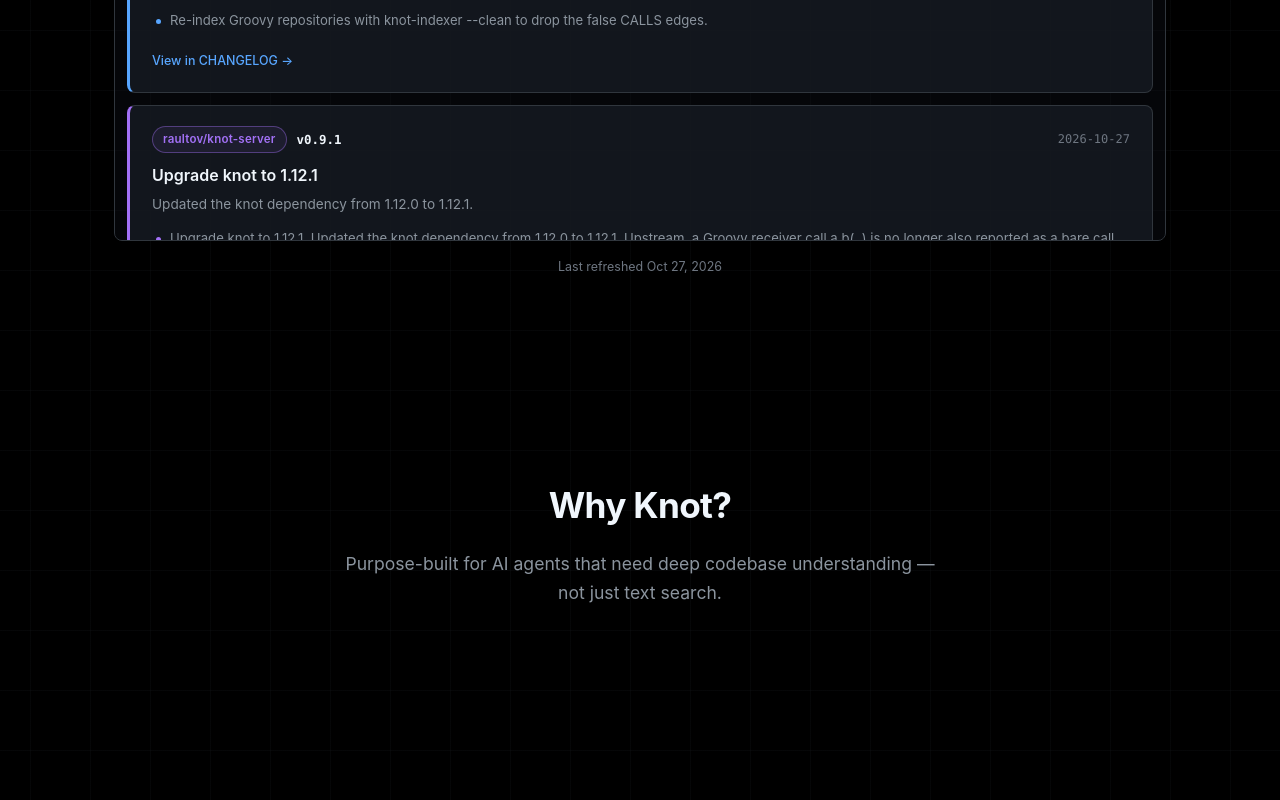
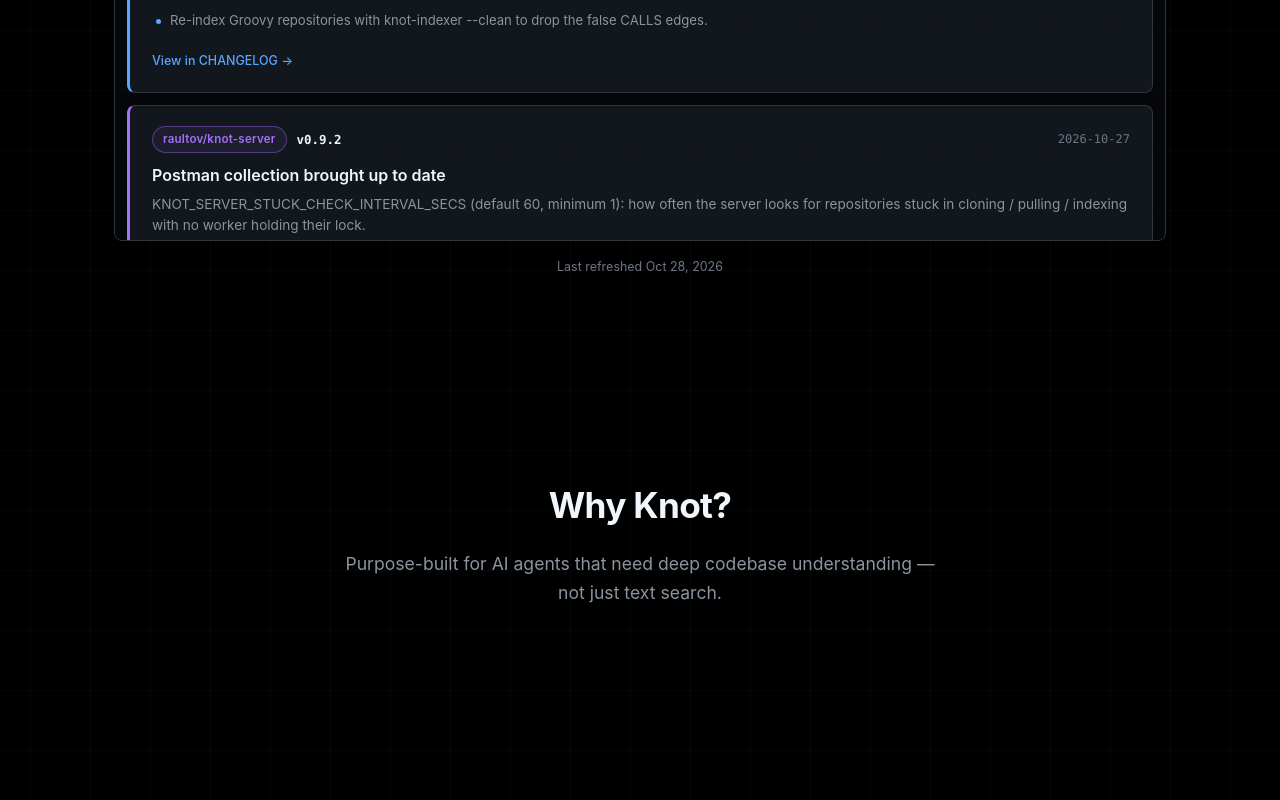
Before and after one commit to raultov/knot-site, a React (Vite) app: page / in a window 1280 px wide. Shown: the part 3540-4340 px from the top of the page. Built offline with nearby package versions, Linux system fonts and the light colour scheme.

Commit message:
feat(updates): update release feed to knot-server v0.9.2, bump to v0.8.16

```diff
--- a/index.html
+++ b/index.html
@@ -108,7 +108,7 @@
               "Local & Remote Repos",
               "Metrics & Distributed Tracing"
             ],
-            "softwareVersion": "0.9.1"
+            "softwareVersion": "0.9.2"
           }
         ]
       }
@@ -132,6 +132,6 @@
   <body>
     <div id="root"></div>
     <script type="module" src="/src/main.tsx"></script>
-  <!-- app-version: 0.8.15 -->
+  <!-- app-version: 0.8.16 -->
   </body>
 </html>
--- a/package.json
+++ b/package.json
@@ -1,7 +1,7 @@
 {
   "name": "knot-site",
   "private": true,
-  "version": "0.8.15",
+  "version": "0.8.16",
   "type": "module",
   "scripts": {
     "fetch-updates": "node scripts/fetch-updates.mjs",
--- a/scripts/webmcp-golden.json
+++ b/scripts/webmcp-golden.json
@@ -7,7 +7,7 @@
   },
   "search-knot-capabilities": {
     "{\"query\":\"graph\"}": "{\"query\":\"graph\",\"matches\":[{\"area\":\"cli\",\"title\":\"Semantic + Structural Search\",\"description\":\"Find code by meaning, class names, docstrings, or architectural patterns with optional path and kinds filtering. Powered by Qdrant vector embeddings and Neo4j graph traversal.\",\"score\":70},{\"area\":\"cli\",\"title\":\"Dual-Database Architecture\",\"description\":\"Vector search (Qdrant) for semantic understanding, graph database (Neo4j) for architectural relationships and call chains.\",\"score\":70},{\"area\":\"server\",\"title\":\"Interactive Graph Viewer\",\"description\":\"Explore your indexed codebase visually at /graph. Filter by entity kind, toggle relationship types (HTTP routes included), focus at any depth, color-coded by language and kind.\",\"score\":70}]}",
-    "{\"query\":\"docker\",\"area\":\"server\"}": "{\"query\":\"docker\",\"matches\":[{\"area\":\"server\",\"title\":\"Background Scheduler\",\"description\":\"Automatic stale lock cleanup and periodic re-indexing. Tunable via POLL_INTERVAL_SECS, MAX_INDEX_AGE_SECS, and STALE_LOCK_TIMEOUT_SECS in docker-compose.\",\"score\":70},{\"area\":\"server\",\"title\":\"Container-Native & K8s Ready\",\"description\":\"Official raultov/knot-server image on Docker Hub. Tune CPU and memory via environment variables to match any pod resource limit — from a lightweight 2-core sidecar to a…\",\"score\":70}]}",
+    "{\"query\":\"docker\",\"area\":\"server\"}": "{\"query\":\"docker\",\"matches\":[{\"area\":\"server\",\"title\":\"Background Scheduler\",\"description\":\"Automatic stale lock cleanup, periodic re-indexing, and recovery of repositories left stuck by a crashed node. Tunable via POLL_INTERVAL_SECS, MAX_INDEX_AGE_SECS, and…\",\"score\":70},{\"area\":\"server\",\"title\":\"Container-Native & K8s Ready\",\"description\":\"Official raultov/knot-server image on Docker Hub. Tune CPU and memory via environment variables to match any pod resource limit — from a lightweight 2-core sidecar to a…\",\"score\":70}]}",
     "{\"query\":\"\"}": "query is required. Pass a keyword such as \"graph\", \"docker\", \"webhooks\" or \"tokens\". For a full side-by-side overview of both products, use compare-knot-editions."
   },
   "get-install-command": {
--- a/src/data/serverFeatures.ts
+++ b/src/data/serverFeatures.ts
@@ -41,7 +41,7 @@
     id: 'background-scheduler',
     title: 'Background Scheduler',
     description:
-      'Automatic stale lock cleanup and periodic re-indexing. Tunable via POLL_INTERVAL_SECS, MAX_INDEX_AGE_SECS, and STALE_LOCK_TIMEOUT_SECS in docker-compose.',
+      'Automatic stale lock cleanup, periodic re-indexing, and recovery of repositories left stuck by a crashed node. Tunable via POLL_INTERVAL_SECS, MAX_INDEX_AGE_SECS, and STALE_LOCK_TIMEOUT_SECS in docker-compose.',
   },
   {
     id: 'cluster-ha',
--- a/src/data/updates.json
+++ b/src/data/updates.json
@@ -1,5 +1,5 @@
 {
-  "generatedAt": "2026-10-27T18:54:10.286Z",
+  "generatedAt": "2026-10-28T06:27:27.785Z",
   "source": "https://github.com/raultov/knot + https://github.com/raultov/knot-server",
   "entries": [
     {
@@ -14,6 +14,19 @@
         "Re-index Groovy repositories with knot-indexer --clean to drop the false CALLS edges."
       ],
       "changelogUrl": "https://github.com/raultov/knot/blob/master/CHANGELOG.md"
+    },
+    {
+      "repo": "knot-server",
+      "version": "0.9.2",
+      "title": "Postman collection brought up to date",
+      "date": "2026-10-27",
+      "summary": "KNOT_SERVER_STUCK_CHECK_INTERVAL_SECS (default 60, minimum 1): how often the server looks for repositories stuck in cloning / pulling / indexing with no worker holding their lock.",
+      "highlights": [
+        "KNOT_SERVER_STUCK_CHECK_INTERVAL_SECS (default 60, minimum 1): how often the server looks for repositories stuck in cloning / pulling / indexing with no worker holding their lock.",
+        "Postman collection brought up to date with the current API: correct registration bodies, a webhook request with its token header, the repo detail, entity graph (including ROUTES_TO), graph expand and metrics requests, and every MCP tool.",
+        "A repository could stay in cloning forever (#10). A second knot-server started on the same workspace and port loaded the registry, re-enqueued every unfinished repository, and its worker claimed one (and began wiping it) before the process failed to bind the port and exited. The running server then dropped its own job for that repository as stale, and nothing reset the status until the daily scheduler poll. Now the server binds its port before touching the registry (failed to bind …: is another knot-server already listening on it?); startup recovery skips repositories whose lock a live node holds, so restarting a cluster node no longer resets another node's in-flight job; a new check (KNOT_SERVER_STUCK_CHECK_INTERVAL_SECS, default 60s) re-enqueues a repository seen in cloning / pulling / indexing with no lock holder on two consecutive passes; the stale-lock recovery never removes a lock file that is still held; and a dropped job logs the status it found (repo no longer Queued (found: cloning))."
+      ],
+      "changelogUrl": "https://github.com/raultov/knot-server/blob/master/CHANGELOG.md"
     },
     {
       "repo": "knot-server",
@@ -115,18 +128,6 @@
         "Upgrade knot to 1.11.9. Updated the knot dependency from 1.11.7 to 1.11.9. Upstream, Rust self.method(), field-path (self.repo.save()) and call-chain receivers now produce CALLS edges (1.11.8), and overload disambiguation no longer crosses classes: calls bind to the exact-arity overload of the receiver's own type (or its nearest supertype), Java invocations carry their argument count, and arity alone no longer resolves a name-only homonym (1.11.9). No API changes required. Existing indexes keep the missing/wrong edges until re-indexed."
       ],
       "changelogUrl": "https://github.com/raultov/knot-server/blob/master/CHANGELOG.md"
-    },
-    {
-      "repo": "knot-server",
-      "version": "0.8.7",
-      "title": "Upgrade knot to 1.11.7",
-      "date": "2026-10-22",
-      "summary": "Updated the knot dependency from 1.11.6 to 1.11.7.",
-      "highlights": [
-        "Upgrade knot to 1.11.7. Updated the knot dependency from 1.11.6 to 1.11.7. Upstream, qdrant-client no longer prints version-compatibility warnings to stdout, and the relationship summary returned by search (GET /api/search, GET /api/repos/{id}/search and the MCP search_hybrid_context tool) now agrees with find_callers: each result is enriched from its own entity instead of every same-named homonym, callers reached only through dynamic dispatch are reported separately (dispatched_caller_count / dispatched_caller_samples), and callees are labelled with their owning type or module. No API changes or re-index required.",
-        "Two cluster nodes could index the same repository concurrently. The per-repository lock lived at <local_path>/.knot.lock, inside the directory the worker wipes under that lock before a fresh clone. The wipe unlinked the held lock file, so another node created a new file at the same path and acquired it too; both nodes then wrote to the same graph/vector data and working tree, and one node's failure cleanup deleted the directory under the other (seen as Missing 'name' field / No such file or directory in the cluster progress E2E). Locks now live at <workspace>/.locks/<repo_id>.lock, outside every repository directory (dot-prefixed so a repository whose id is locks cannot collide), and DELETE /api/repos/{id} removes the lock file along with the other artifacts. Upgrade every node of a cluster together: nodes on 0.8.6 or earlier still lock the old path and do not exclude nodes on 0.8.7. Leftover .knot.lock files inside repository directories are harmless and can be deleted."
-      ],
-      "changelogUrl": "https://github.com/raultov/knot-server/blob/master/CHANGELOG.md"
     }
   ]
 }
```
Also changed, not shown: scripts/changelog-parser.mjs (+10 -0 lines), public/llms.txt, 2 other files (tests, documents, lock files or other folders).
